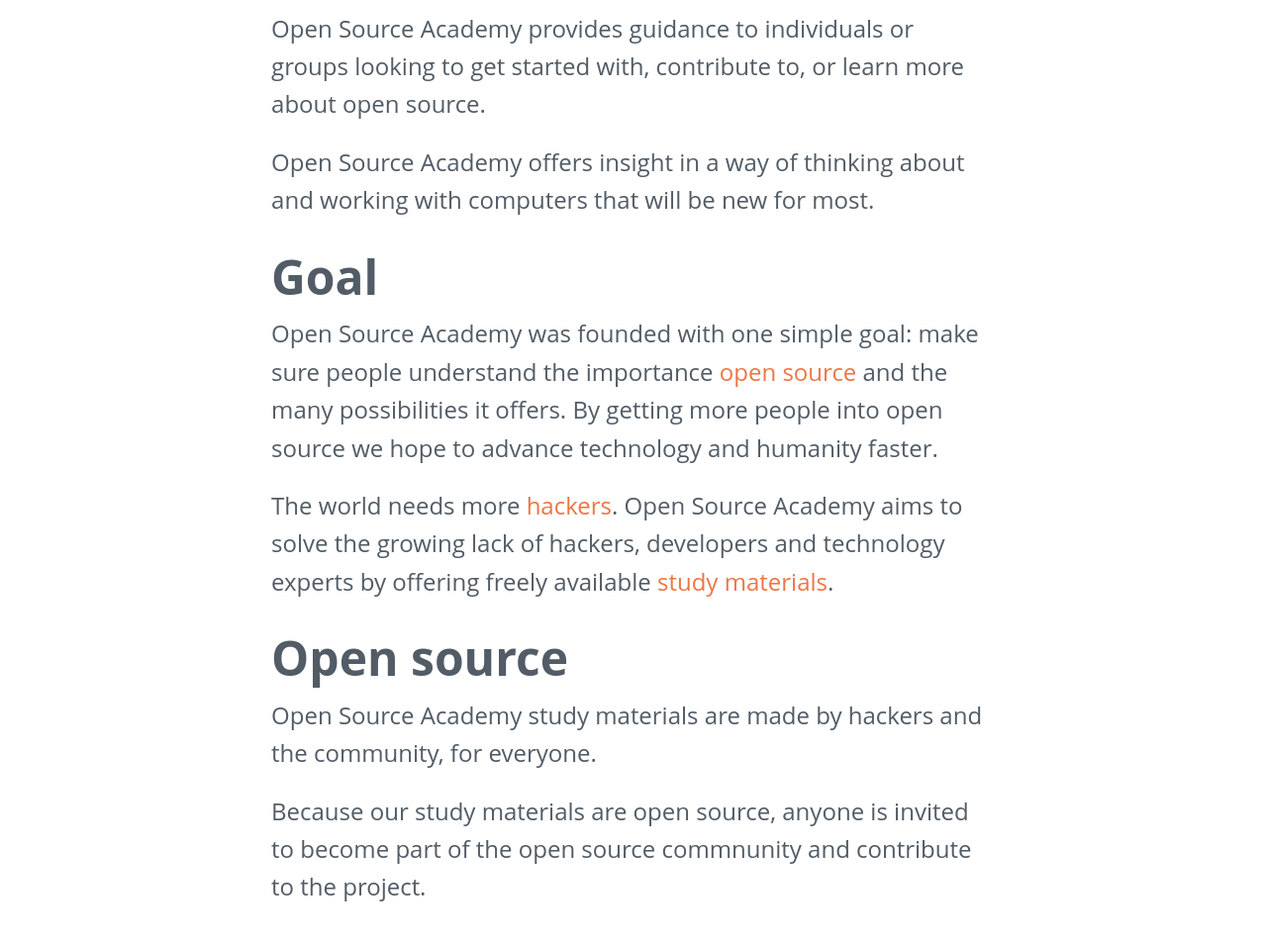
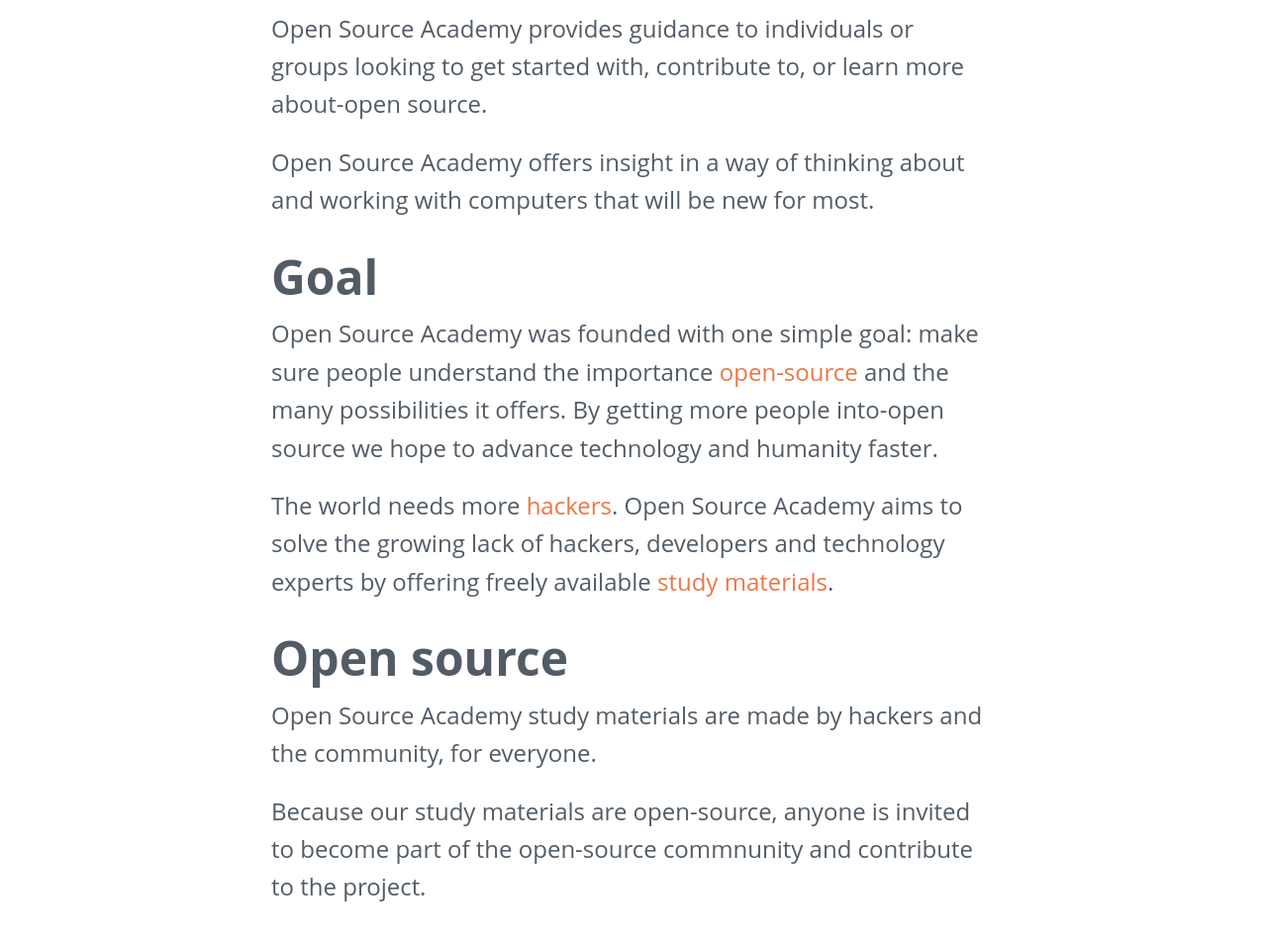
Before and after one commit to Opensource-Academy/Opensource-Academy.github.io, a Jekyll site: the page built from about/index.md, in a window 1280 px wide. Shown: the part 358-1311 px from the top of the page at 99% size. Built offline with Jekyll 4.4.1, drawn with Linux system fonts in a browser that asks for light colours.

Commit message:
fix typos

```diff
--- a/about/index.md
+++ b/about/index.md
@@ -5,12 +5,12 @@
 ---
 # About Open Source Academy
 
-Open Source Academy provides guidance to individuals or groups looking to get started with, contribute to, or learn more about open source.
+Open Source Academy provides guidance to individuals or groups looking to get started with, contribute to, or learn more about-open source.
 
 Open Source Academy offers insight in a way of thinking about and working with computers that will be new for most.
 
 ## Goal
-Open Source Academy was founded with one simple goal: make sure people understand the importance [open source](/about/open-source) and the many possibilities it offers. By getting more people into open source we hope to advance technology and humanity faster.
+Open Source Academy was founded with one simple goal: make sure people understand the importance [open-source](/about/open-source) and the many possibilities it offers. By getting more people into-open source we hope to advance technology and humanity faster.
 
 The world needs more [hackers](/about/hacking). Open Source Academy aims to solve the growing lack of hackers, developers and technology experts by offering freely available [study materials](/study).
 
@@ -18,7 +18,7 @@
 ## Open source
 Open Source Academy study materials are made by hackers and the community, for everyone.
 
-Because our study materials are open source, anyone is invited to become part of the open source commnunity and contribute to the project.
+Because our study materials are open-source, anyone is invited to become part of the open-source commnunity and contribute to the project.
 
 ## Powered by DutchSec
 Open Source Academy is an initiative by [DutchSec](https://dutchsec.com).
```
Also changed, not shown: index.md (+1 -1 lines).
